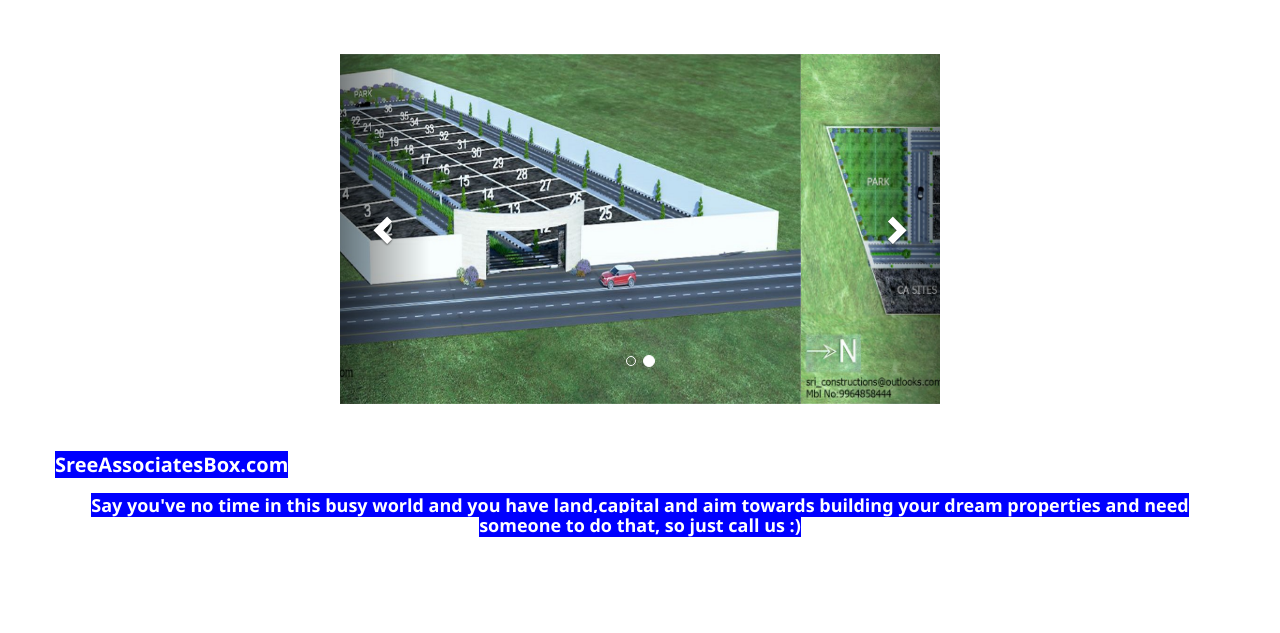
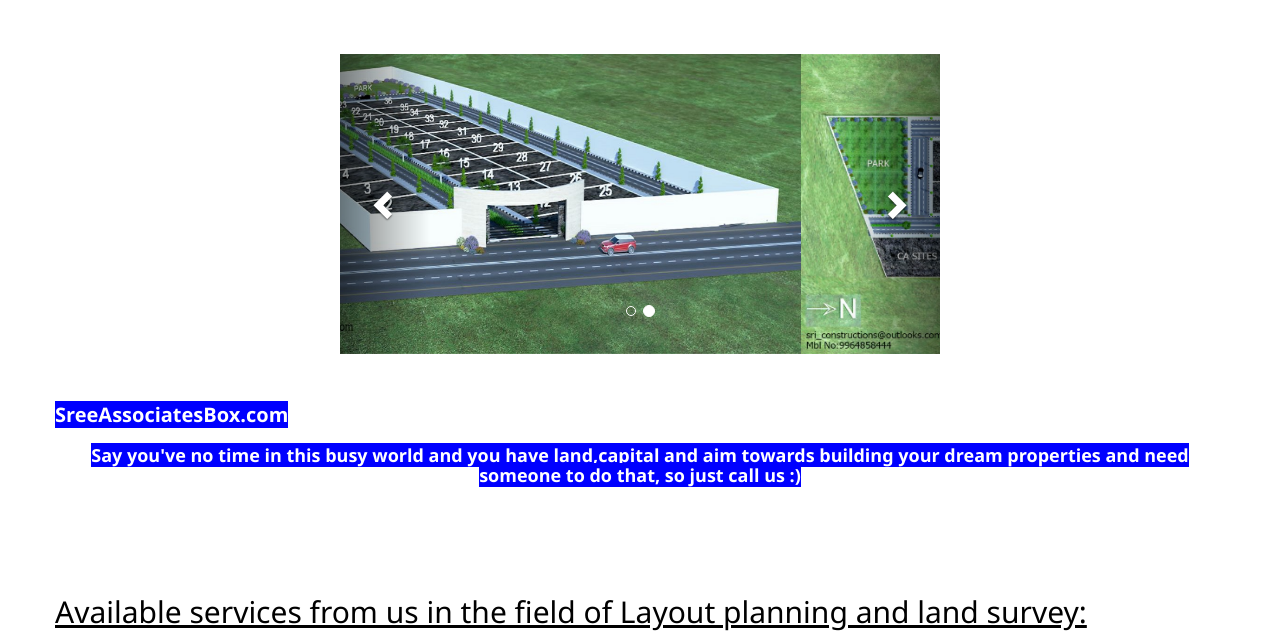
Before and after one commit to Osgroup-Geeks/scripts, a plain HTML site: page land_survey.html in a window 1280 px wide. Shown: the part 178-811 px from the top of the page. Drawn offline with nearby package versions, Linux system fonts and the light colour scheme.

Commit message:
commit this file

```diff
--- a/land_survey.html
+++ b/land_survey.html
@@ -77,11 +77,11 @@
 
 				<div class="carousel-inner">
 					<div class="item active">
-						<img src="images/layout.jpg" style='height:350px' alt="layout_picture">
+						<img src="images/layout.jpg" style='height:300px' alt="layout_picture">
 					</div>
 
 					<div class="item">
-						<img src="images/layout1.jpg" style='height:350px;' alt="layout1" >
+						<img src="images/layout1.jpg" style='height:300px;' alt="layout1" >
 					</div>
 
 				</div>
```
